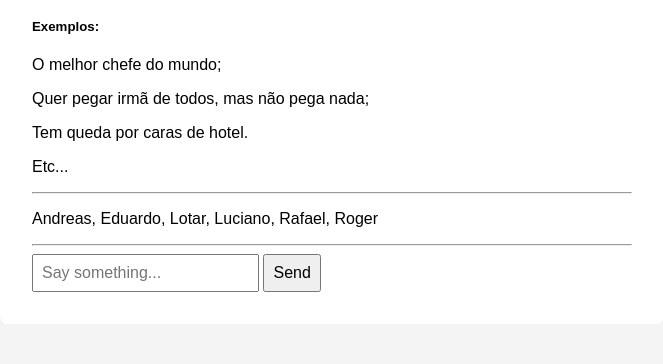
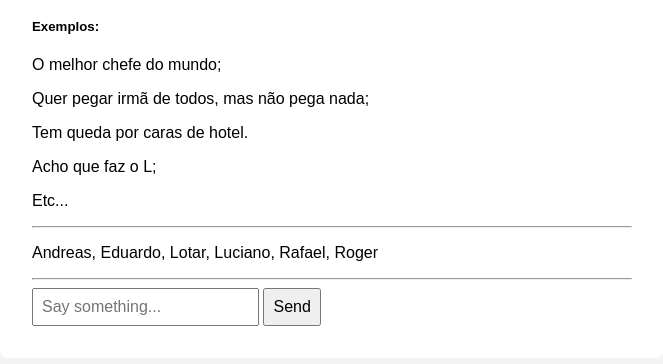
Before and after one commit to lswebdevelops/stock_predictions_ai-engineering, a website built with Vite: page frontend/index.html in a window 1280 px wide. Shown: the part 192-556 px from the top of the page, without its empty margins (308-971 px from the left). Built offline with nearby package versions, Linux system fonts and the light colour scheme; no server answers.

Commit message:
adding descriptions

```diff
--- a/frontend/index.html
+++ b/frontend/index.html
@@ -17,6 +17,7 @@
       <p>O melhor chefe do mundo;</p>
       <p>Quer pegar irmã de todos, mas não pega nada;</p>
       <p>Tem queda por caras de hotel.</p>
+      <p>Acho que faz o L;</p>
       <p>Etc...</p>
       <hr>
         <p>Andreas, Eduardo, Lotar, Luciano, Rafael, Roger</p>
```
